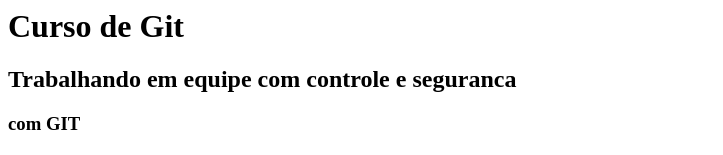
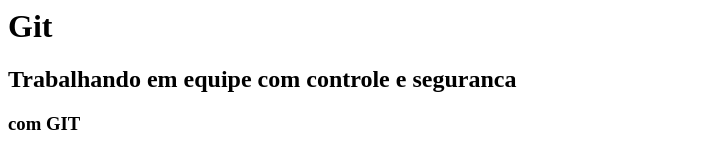
Before and after one commit to Willsome/git-teste, a plain HTML site: page index.html in a window 1280 px wide. Shown: the top 155 px of the page, without its empty margins (0-723 px from the left). Drawn offline with Linux system fonts and the light colour scheme.

Commit message:
Volta nome do titulo

```diff
--- a/index.html
+++ b/index.html
@@ -5,7 +5,7 @@
 	</head>
 
 	<body>
-		<h1>Curso de Git</h1>
+		<h1>Git</h1>
 		<h2>Trabalhando em equipe com controle e seguranca</h2>
 		<h3> com GIT </h3>
 		<ul>
```
